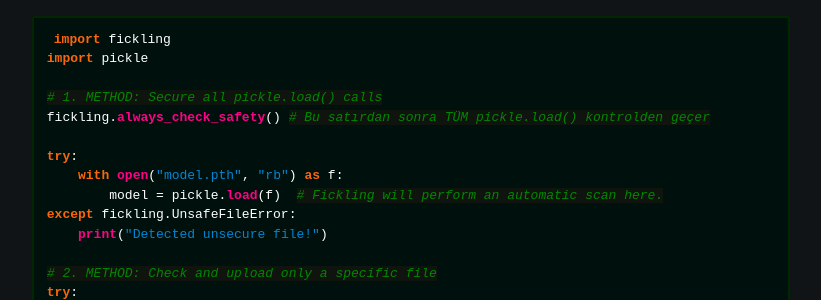
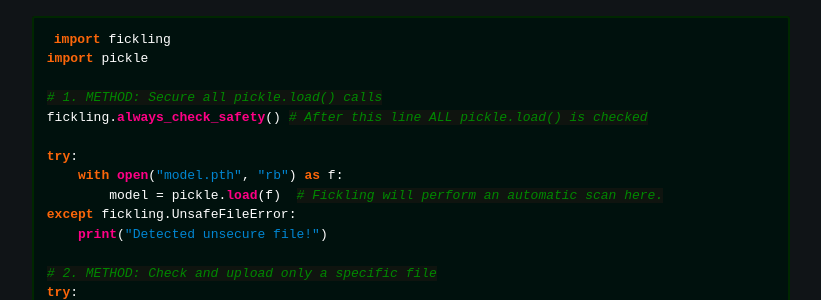
Before and after one commit to mhmtayberk/ayberkninja.github.io, a Jekyll site: the page built from all_collections/_posts/2025-12-24-universal-vulnerabilities-of-ml-models.md, in a window 1280 px wide and 900 px high, scrolled down 11356 px. Shown: the part 150-450 px from the top of the window, without its empty margins (229-1050 px from the left). Built offline with Jekyll 4.4.1, drawn with Linux system fonts in a browser that asks for light colours.

Commit message:
Localizing

```diff
--- a/all_collections/_posts/2025-12-24-universal-vulnerabilities-of-ml-models.md
+++ b/all_collections/_posts/2025-12-24-universal-vulnerabilities-of-ml-models.md
@@ -238,7 +238,7 @@
 import pickle
 
 # 1. METHOD: Secure all pickle.load() calls
-fickling.always_check_safety() # Bu satırdan sonra TÜM pickle.load() kontrolden geçer
+fickling.always_check_safety() # After this line ALL pickle.load() is checked
 
 try:
     with open("model.pth", "rb") as f:
```
